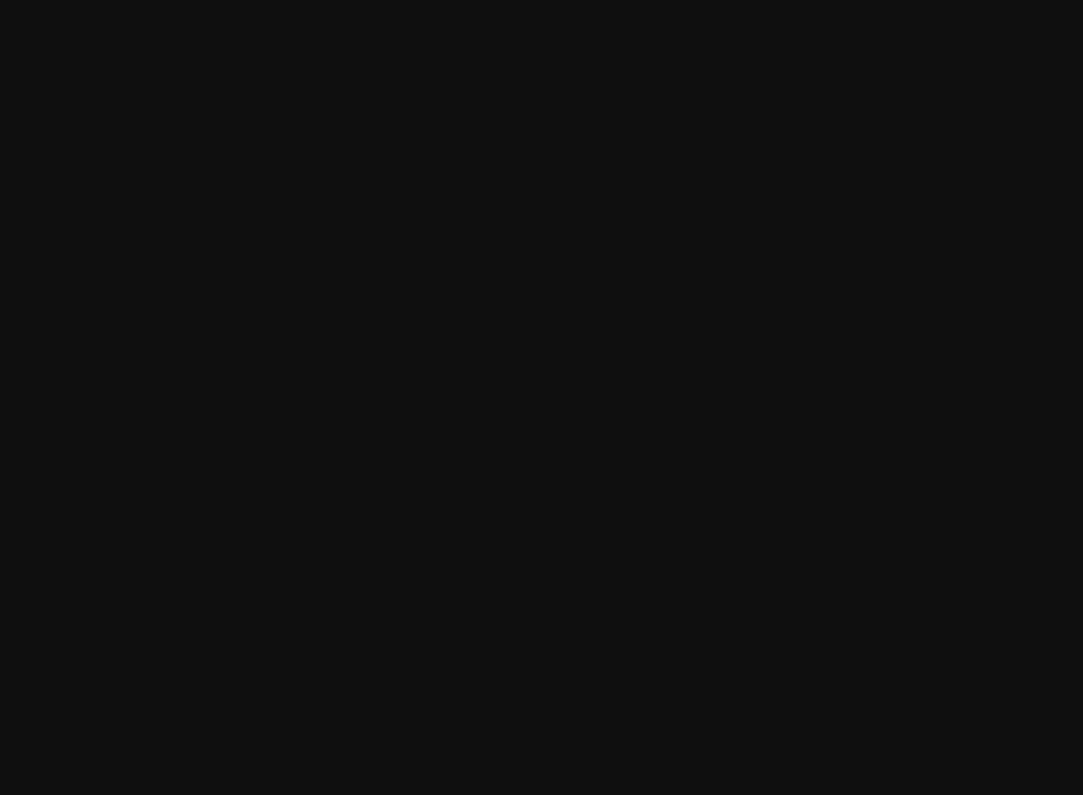
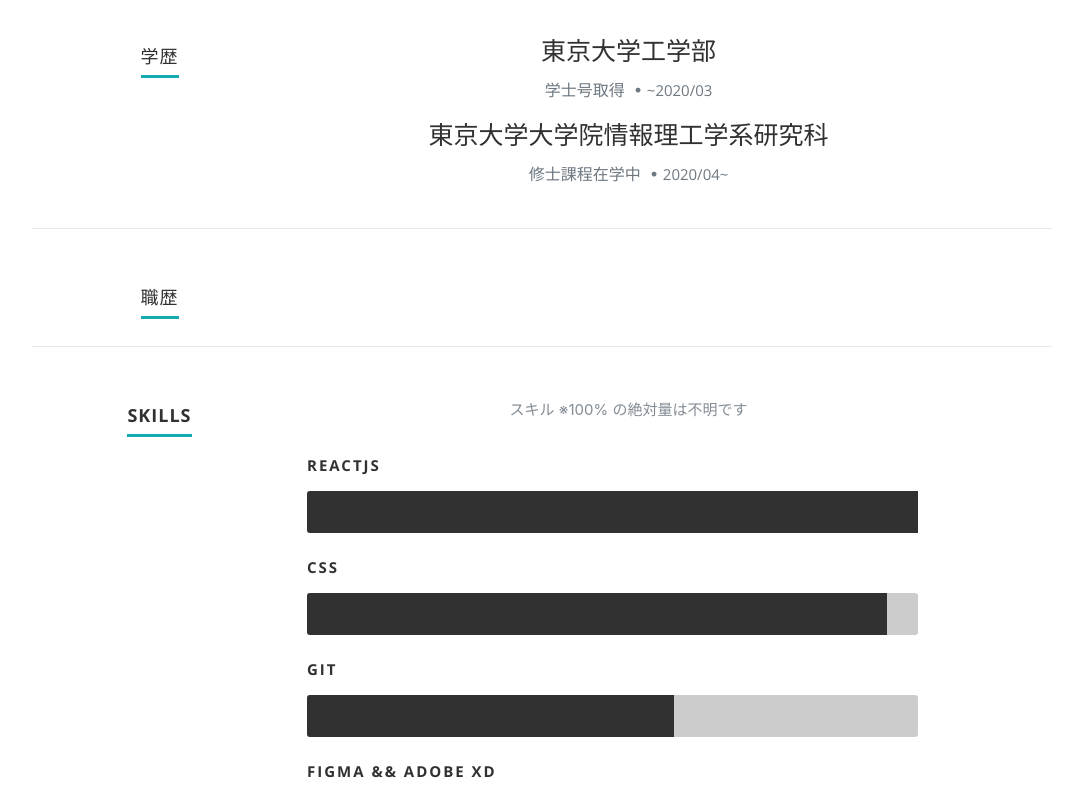
Before and after one commit to asSqr/as-sqr-portfolio, a React (Create React App) app: page / in a window 1280 px wide. Shown: the part 1220-2015 px from the top of the page, without its empty margins (98-1181 px from the left). Before the commit the page ends 1166 px from the top, so only its background shows below. Built offline with nearby package versions, Linux system fonts and the light colour scheme.

Commit message:
Resume Added

```diff
--- a/src/App.js
+++ b/src/App.js
@@ -4,6 +4,7 @@ import $ from 'jquery';
 import './App.css';
 import Header from './Components/Header';
 import About from './Components/About';
+import Resume from './Components/Resume';
 
 class App extends Component {
 
@@ -40,6 +41,7 @@ class App extends Component {
       <div className="App">
         <Header data={this.state.resumeData.main}/>
         <About data={this.state.resumeData.main}/>
+        <Resume data={this.state.resumeData.resume}/>
       </div>
     );
   }
--- a/src/Components/About.js
+++ b/src/Components/About.js
@@ -3,9 +3,8 @@ import React, { Component } from 'react';
 class About extends Component {
   render() {
 
-    if(this.props.data){
-      var profilePic= process.env.PUBLIC_URL+"/images/"+this.props.data.image;
-      var resumeDownload = this.props.data.resumedownload;
+    if( this.props.data ) {
+      var profilePic = process.env.PUBLIC_URL+"/images/"+this.props.data.image;
       var accounts = this.props.data.social
         .filter( (network) => network.account )
         .map( (network) => {
--- a/src/Components/Header.js
+++ b/src/Components/Header.js
@@ -19,6 +19,7 @@ class Header extends Component {
             <li><a className="smoothscroll" href="#about">About</a></li>
             <li><a className="smoothscroll" href="#resume">Resume</a></li>
             <li><a className="smoothscroll" href="#portfolio">Works</a></li>
+            <li><a className="smoothscroll" href="#testimonials">Testimonials</a></li>
             <li><a className="smoothscroll" href="#contact">Contact</a></li>
           </ul>
         </nav>
--- /dev/null
+++ b/src/Components/Resume.js
@@ -0,0 +1,64 @@
+import React, { Component } from 'react';
+
+class Resume extends Component {
+  render() {
+
+    if( this.props.data ) {
+      var skills = this.props.data.skills.map((skills) => {
+        var className = 'bar-expand '+skills.name.toLowerCase();
+        return <li key={skills.name}><span style={{width:skills.level}}className={className}></span><em>{skills.name}</em></li>
+      })
+    }
+
+    return (
+      <section id="resume">
+        <div className="row education">
+          <div className="three columns header-col">
+            <h1><span>学歴</span></h1>
+          </div>
+
+          <div className="nine columns main-col">
+            <div className="row item">
+              <div className="twelve columns">
+                <div key="東京大学工学部"><h3>東京大学工学部</h3>
+                  <p className="info">学士号取得 <span>&bull;</span><em className="date">~2020/03</em></p>
+                </div>
+                <div key="東京大学大学院情報理工学系研究科"><h3>東京大学大学院情報理工学系研究科</h3>
+                  <p className="info">修士課程在学中 <span>&bull;</span><em className="date">2020/04~</em></p>
+                </div>
+              </div>
+            </div>
+          </div>
+        </div>
+
+        <div className="row work">
+          <div className="three columns header-col">
+            <h1><span>職歴</span></h1>
+          </div>
+
+          <div className="nine columns main-col">
+
+          </div>
+        </div>
+
+        <div className="row skill">
+          <div className="three columns header-col">
+              <h1><span>Skills</span></h1>
+          </div>
+
+          <div className="nine columns main-col">
+            <p>スキル ※100% の絶対量は不明です</p>
+
+            <div className="bars">
+              <ul className="skills">
+                {skills}
+              </ul>
+            </div>
+          </div>
+        </div>
+      </section>
+    );
+  }
+}
+
+export default Resume;
```
